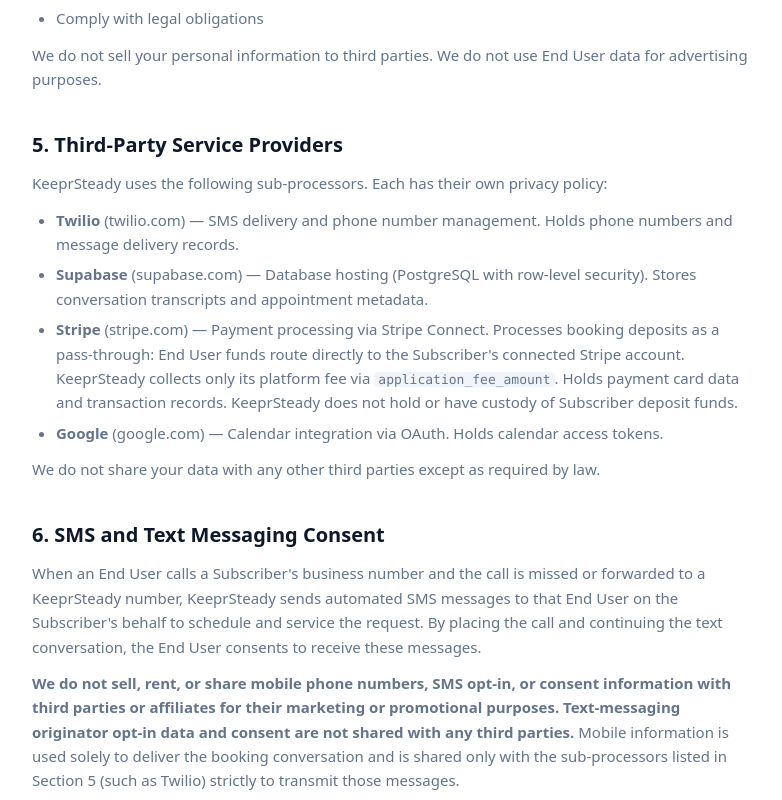
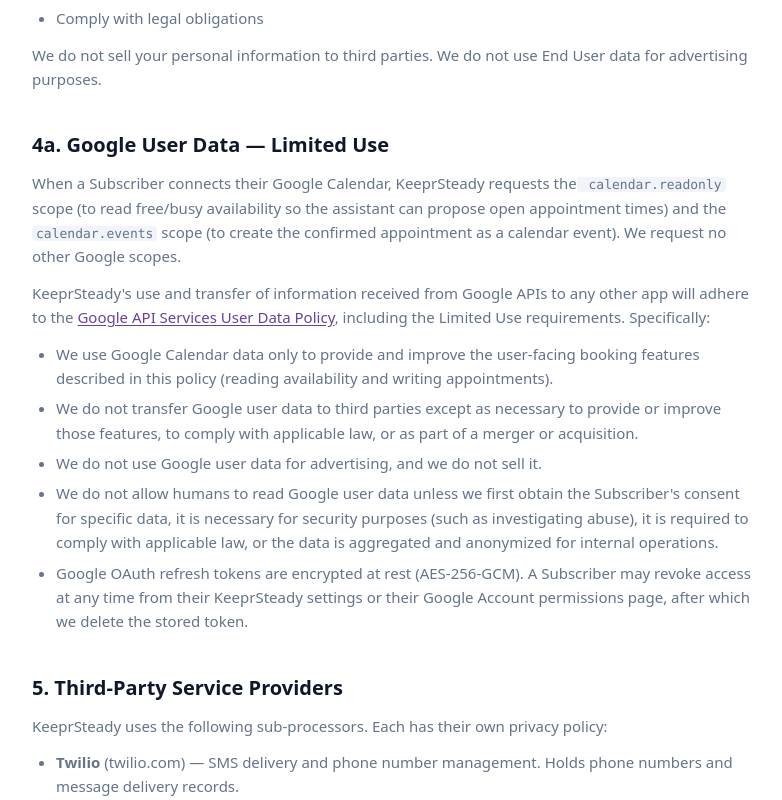
Before and after one commit to malhotra-vikas/bookingblues, a Next.js app in the folder apps/web/: page /privacy in a window 1280 px wide. Shown: the part 1660-2460 px from the top of the page, without its empty margins (248-1030 px from the left). Built offline with nearby package versions, Linux system fonts and the light colour scheme.

Commit message:
Added limited use Google Privacy content

```diff
--- a/apps/web/app/(marketing)/privacy/page.tsx
+++ b/apps/web/app/(marketing)/privacy/page.tsx
@@ -105,6 +105,50 @@ export default function PrivacyPage(): JSX.Element {
           We do not sell your personal information to third parties. We do not use End User data
           for advertising purposes.
         </p>
+      </Section>
+
+      <Section title="4a. Google User Data — Limited Use">
+        <p>
+          When a Subscriber connects their Google Calendar, {BRAND.name} requests the
+          <code> calendar.readonly</code> scope (to read free/busy availability so the assistant can
+          propose open appointment times) and the <code>calendar.events</code> scope (to create the
+          confirmed appointment as a calendar event). We request no other Google scopes.
+        </p>
+        <p>
+          {BRAND.name}&apos;s use and transfer of information received from Google APIs to any other
+          app will adhere to the{' '}
+          <a
+            href="https://developers.google.com/terms/api-services-user-data-policy"
+            target="_blank"
+            rel="noopener noreferrer"
+          >
+            Google API Services User Data Policy
+          </a>
+          , including the Limited Use requirements. Specifically:
+        </p>
+        <ul>
+          <li>
+            We use Google Calendar data only to provide and improve the user-facing booking features
+            described in this policy (reading availability and writing appointments).
+          </li>
+          <li>
+            We do not transfer Google user data to third parties except as necessary to provide or
+            improve those features, to comply with applicable law, or as part of a merger or
+            acquisition.
+          </li>
+          <li>We do not use Google user data for advertising, and we do not sell it.</li>
+          <li>
+            We do not allow humans to read Google user data unless we first obtain the Subscriber&apos;s
+            consent for specific data, it is necessary for security purposes (such as investigating
+            abuse), it is required to comply with applicable law, or the data is aggregated and
+            anonymized for internal operations.
+          </li>
+          <li>
+            Google OAuth refresh tokens are encrypted at rest (AES-256-GCM). A Subscriber may revoke
+            access at any time from their {BRAND.name} settings or their Google Account permissions
+            page, after which we delete the stored token.
+          </li>
+        </ul>
       </Section>
 
       <Section title="5. Third-Party Service Providers">
```
